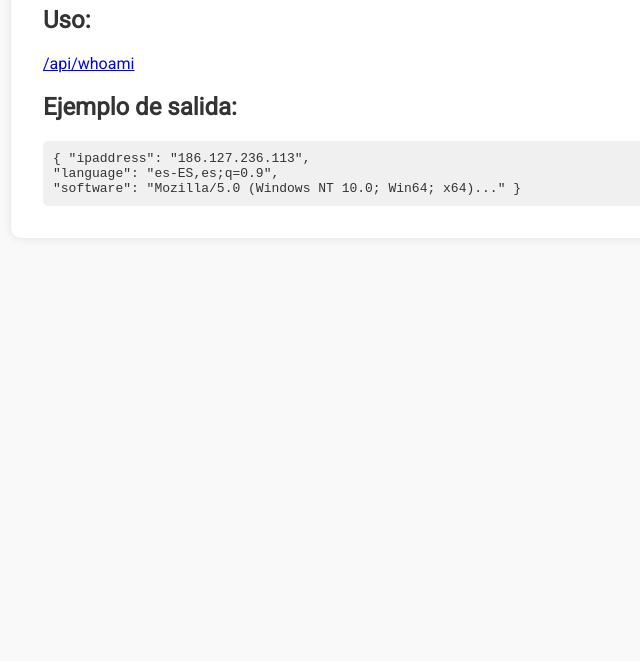
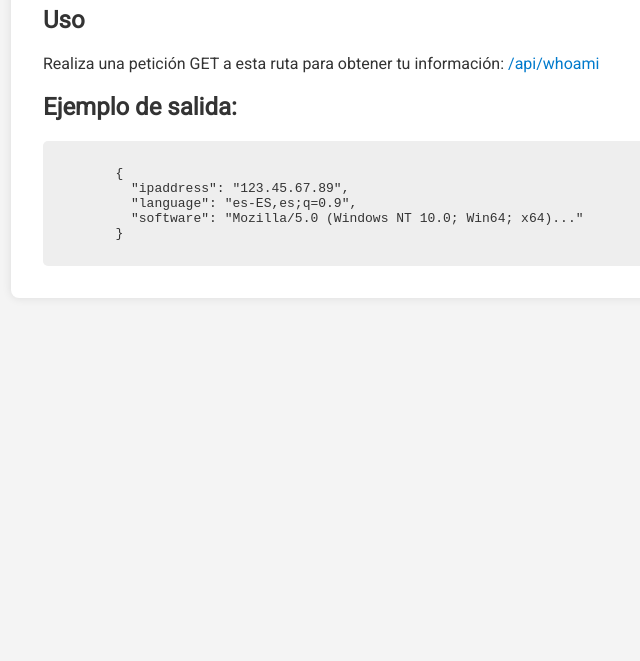
Before and after one commit to narutitoo/header-parser, a website: page index.html in a window 1280 px wide. Shown: the part 139-800 px from the top of the page, without its empty margins (247-887 px from the left). Drawn offline with Linux system fonts and the light colour scheme.

Commit message:
Update index.html

```diff
--- a/index.html
+++ b/index.html
@@ -11,44 +11,53 @@
     <link
       href="https://fonts.googleapis.com/css?family=Roboto"
       rel="stylesheet"
+      type="text/css"
     />
     <style>
       body {
         font-family: 'Roboto', sans-serif;
-        margin: 0;
-        padding: 2rem;
-        background-color: #f9f9f9;
+        background-color: #f4f4f4;
         color: #333;
+        margin: 2rem;
       }
       .container {
         max-width: 700px;
         margin: auto;
+        background: white;
         padding: 2rem;
-        background: white;
-        border-radius: 10px;
+        border-radius: 8px;
         box-shadow: 0 0 10px rgba(0,0,0,0.1);
       }
+      a {
+        color: #007acc;
+        text-decoration: none;
+      }
+      a:hover {
+        text-decoration: underline;
+      }
       code {
-        background: #f0f0f0;
+        background: #eee;
         padding: 10px;
         display: block;
         border-radius: 5px;
-        overflow-x: auto;
+        margin-top: 1rem;
+        white-space: pre-wrap;
       }
     </style>
   </head>
   <body>
     <div class="container">
-      <h1>Request Header Parser</h1>
-      <h2>Uso:</h2>
+      <h1>Request Header Parser Microservice</h1>
+      <h2>Uso</h2>
       <p>
+        Realiza una petición GET a esta ruta para obtener tu información:
         <a href="/api/whoami">/api/whoami</a>
       </p>
       <h2>Ejemplo de salida:</h2>
       <code>
         {
-          "ipaddress": "186.127.236.113",<br />
-          "language": "es-ES,es;q=0.9",<br />
+          "ipaddress": "123.45.67.89",
+          "language": "es-ES,es;q=0.9",
           "software": "Mozilla/5.0 (Windows NT 10.0; Win64; x64)..."
         }
       </code>
```
